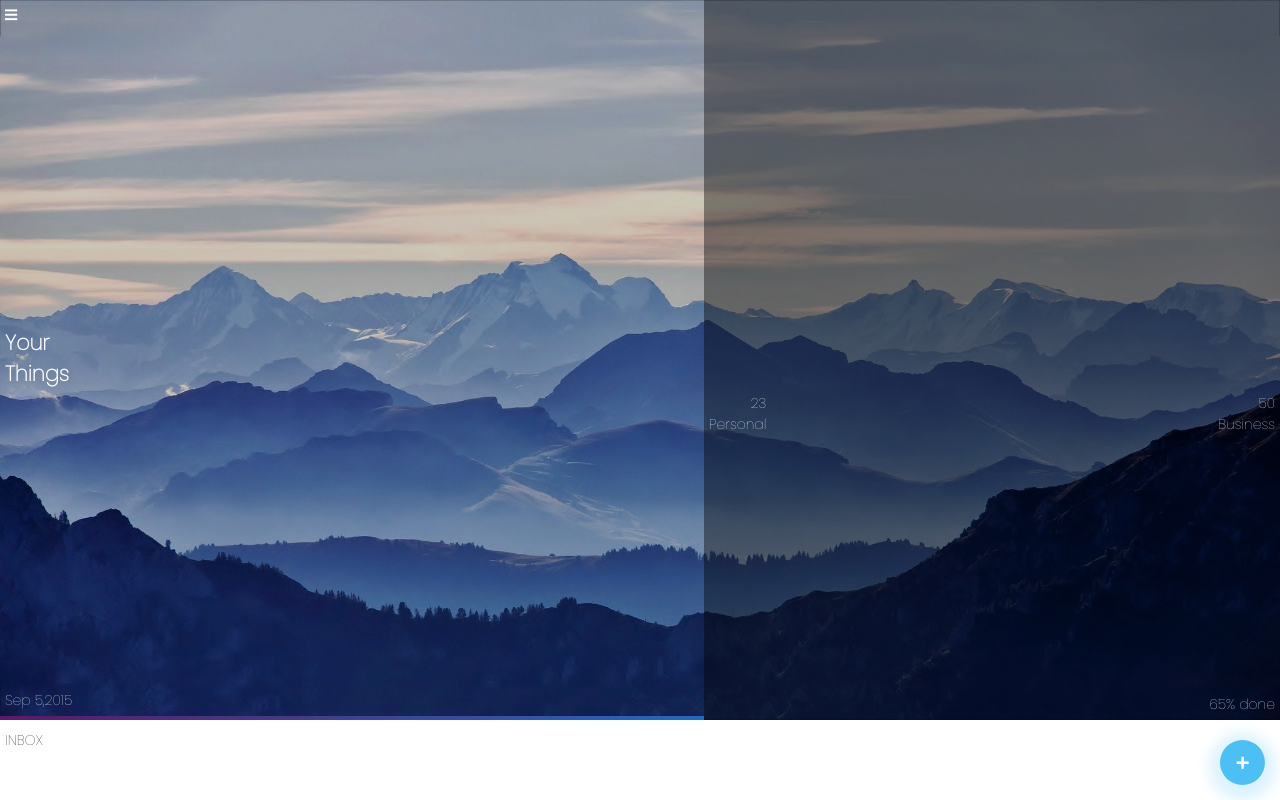
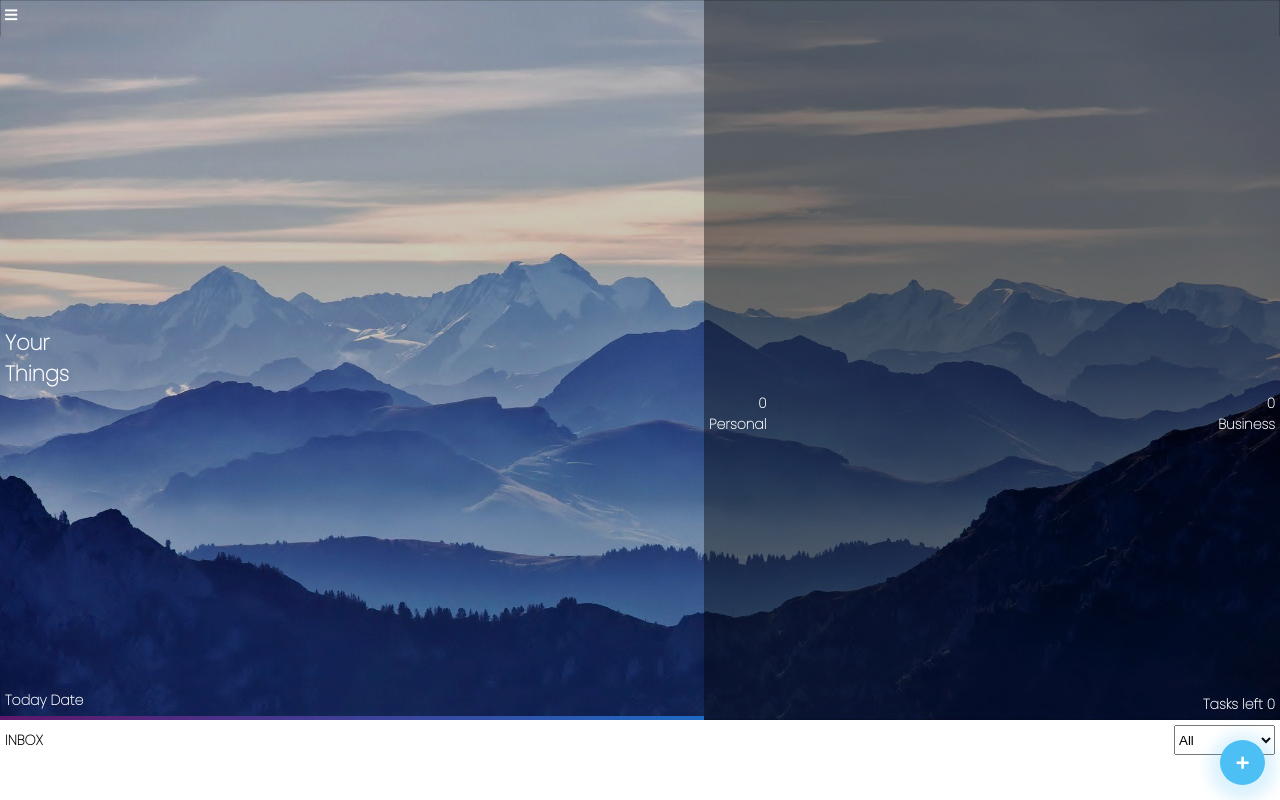
Before and after one commit to VilizarTodorov/TodoApp, a React (Create React App) app: page / in a window 1280 px wide. Built offline with nearby package versions, Linux system fonts and the light colour scheme.

Commit message:
added more functionality and css

```diff
--- a/src/Components/TodoEntry/index.jsx
+++ b/src/Components/TodoEntry/index.jsx
@@ -1,7 +1,18 @@
 import React from "react";
+import { connect } from "react-redux";
+import { completeTodoAction, clearSingleTodoAction } from "../../redux/actions";
 import { images } from "../../utils";
+import "./styles.css";
 
-const TodoEntity = (props) => {
+const TodoEntry = (props) => {
+  const completeTodo = () => {
+    props.completeTodo(props.todoId);
+  };
+
+  const removeTodo = () => {
+    props.removeTodo(props.todoId);
+  };
+
   const image = props.completed ? images.completed : images[props.category];
 
   return (
@@ -13,9 +24,22 @@ const TodoEntity = (props) => {
           <p className="task-location">{props.location}</p>
         </div>
       </div>
-      <div className="time">{props.time}</div>
+      <div className="time-controls-wrapper">
+        <div className="time">{props.time}</div>
+        <div className="controls">
+          <img onClick={completeTodo} src="https://img.icons8.com/nolan/30/checkmark.png" />
+          <img onClick={removeTodo} src="https://img.icons8.com/nolan/30/waste.png" />
+        </div>
+      </div>
     </li>
   );
 };
 
-export default TodoEntity;
+const mapDispatchToProps = (dispatch) => {
+  return {
+    completeTodo: (id) => dispatch(completeTodoAction(id)),
+    removeTodo: (id) => dispatch(clearSingleTodoAction(id)),
+  };
+};
+
+export default connect(null, mapDispatchToProps)(TodoEntry);
--- /dev/null
+++ b/src/Components/TodoEntry/styles.css
@@ -0,0 +1,8 @@
+.time-controls-wrapper {
+  display: flex;
+  flex-direction: column;
+}
+
+.controls {
+  display: flex;
+}
--- a/src/Components/TodoList/index.jsx
+++ b/src/Components/TodoList/index.jsx
@@ -1,6 +1,5 @@
 import React from "react";
 import { connect } from "react-redux";
-import { completeTodoAction } from "../../redux/actions";
 import mainImg from "../../assets/mountain.jpg";
 import AddTodoForm from "../AddTodo";
 import "./styles.css";
@@ -10,7 +9,7 @@ import TodoEntry from "../TodoEntry";
 class TodoList extends React.Component {
   constructor(props) {
     super(props);
-    this.state = { active: false, menuActive: false };
+    this.state = { active: false, menuActive: false, categoryToFilter: "all" };
   }
 
   expand = () => {
@@ -29,9 +28,50 @@ class TodoList extends React.Component {
     });
   };
 
+  onChange = (event) => {
+    this.setState({ categoryToFilter: event.target.value });
+  };
+
+  filterOutTasks = (categoryToFilter) => {
+    switch (categoryToFilter) {
+      case "all":
+        return this.props.todos;
+      case "personal":
+        return this.props.todos.filter((x) => x.category === "personal");
+
+      case "business":
+        return this.props.todos.filter((x) => x.category === "business");
+
+      case "completed":
+        return this.props.todos.filter((x) => x.completed === true);
+
+      case "uncompleted":
+        return this.props.todos.filter((x) => x.completed === false);
+
+      default:
+        break;
+    }
+  };
+
   render() {
-    // const taskList = this.props.todos.map();
-    console.log(this.props)
+    const personalCount = this.props.todos.filter((x) => x.category === "personal").length;
+    const businessCount = this.props.todos.length - personalCount;
+    const tasksLeft = this.props.todos.filter((x) => x.completed === false).length;
+    const completedCount = this.props.todos.length - tasksLeft;
+    const { categoryToFilter } = this.state;
+
+    const filteredTasks = this.filterOutTasks(categoryToFilter);
+    const taskList = filteredTasks.map((x, index) => (
+      <TodoEntry
+        key={index}
+        todoId={x.id}
+        completed={x.completed}
+        category={x.category}
+        taskName={x.title}
+        location={x.place}
+        time={x.time}
+      ></TodoEntry>
+    ));
 
     return (
       <main className="App-Todo">
@@ -50,32 +90,45 @@ class TodoList extends React.Component {
                 Things
               </h1>
               <div className="current-date">
-                <p>Sep 5,2015</p>
+                <p>Today Date</p>
               </div>
             </section>
             <aside className="content right-part">
               <div className="tasks-count">
                 <div className="tasks personal">
-                  <span className="personal-task-count count">23</span>
+                  <span className="personal-task-count count">{personalCount}</span>
                   <p>Personal</p>
                 </div>
                 <div className="tasks business">
-                  <span className="business-task-count count">50</span>
+                  <span className="business-task-count count">{businessCount}</span>
                   <p>Business</p>
                 </div>
               </div>
               <div className="percentage">
-                <p className="percentage-done">65% done</p>
+                <p className="percentage-done">Tasks left {tasksLeft}</p>
               </div>
             </aside>
           </div>
         </div>
         <div className="todo-body">
-          <p className="inbox">INBOX</p>
-          <ul className="tasks-list">
-           {/* {taskList} */}
-          </ul>
-          <p className="completed">completed 5</p>
+          <div className="filter-container">
+            <p className="inbox">INBOX</p>
+            <select
+              className="filter-category"
+              name="filter-category"
+              id="filter-category"
+              value={categoryToFilter}
+              onChange={this.onChange}
+            >
+              <option value="all">All</option>
+              <option value="business">Business</option>
+              <option value="personal">Personal</option>
+              <option value="completed">Completed</option>
+              <option value="uncompleted">Uncompleted</option>
+            </select>
+          </div>
+          <ul className="tasks-list">{taskList}</ul>
+          <p className="completed">completed {completedCount}</p>
         </div>
 
         <div onClick={this.expand} className="add-new-task icon-container">
@@ -94,10 +147,4 @@ const mapStateToPros = (state) => {
   };
 };
 
-const mapDispatchToProps = (dispatch) => {
-  return {
-    completeTodo: (id) => dispatch(completeTodoAction(id)),
-  };
-};
-
-export default connect(mapStateToPros, mapDispatchToProps)(TodoList);
+export default connect(mapStateToPros, null)(TodoList);
--- a/src/Components/TodoList/styles.css
+++ b/src/Components/TodoList/styles.css
@@ -4,6 +4,7 @@
   display: flex;
   flex-direction: column;
   overflow: hidden;
+  font-weight: bold;
 }
 
 .todo-head {
@@ -116,7 +117,6 @@
 }
 
 .todo-body {
-  position: relative;
   display: flex;
   flex-grow: 1;
   padding: 5px;
@@ -140,12 +140,12 @@
 }
 
 .todo-entry {
-  height: 70px;
+  padding-bottom: 5px;
+  margin-bottom: 5px;
   width: 90%;
   justify-content: space-between;
   align-items: center;
   display: flex;
-  font-weight: bold;
   border-bottom: 1px solid gray;
 }
 
@@ -206,3 +206,8 @@
 .fa-plus {
   color: white;
 }
+
+.filter-container {
+  display: flex;
+  justify-content: space-between;
+}
--- a/src/Components/TodoMenu/styles.css
+++ b/src/Components/TodoMenu/styles.css
@@ -9,7 +9,6 @@
   transition: all 0.4s ease-in-out;
   color: white;
   z-index: 6;
-  font-weight: bold;
 }
 
 .todo-menu.menu-active {
--- a/src/css/typography.css
+++ b/src/css/typography.css
@@ -4,3 +4,10 @@ html {
   font-family: "Poppins", sans-serif;
   font-size: 14px;
 }
+
+
+@media(max-width:281px){
+  html{
+    font-size: 13px;
+  }
+}
--- a/src/redux/reducer.js
+++ b/src/redux/reducer.js
@@ -8,7 +8,12 @@ const rootReducer = (state = INITIAL_STATE, action) => {
       return [...state, { id: action.payload.id, ...action.payload.content }];
 
     case actionTypes.COMPLETE_TODO:
-      return state.map((todo) => (todo.id === action.payload.id ? (todo.completed = !todo.completed) : todo));
+      return state.map((todo) => {
+        if (todo.id === action.payload.id) {
+          todo.completed = true;
+        }
+        return todo;
+      });
 
     case actionTypes.CLEAR_ALL:
       return INITIAL_STATE;
@@ -22,6 +27,9 @@ const rootReducer = (state = INITIAL_STATE, action) => {
         return todo;
       });
 
+    case actionTypes.CLEAR_SINGLE_TODO:
+      return state.filter((todo) => todo.id !== action.payload.id);
+
     default:
       return state;
   }
--- a/src/utils/index.jsx
+++ b/src/utils/index.jsx
@@ -1,13 +1,9 @@
 import React from "react";
 
-// export const BUSINESS_TASK_ICON = () => <img src="https://img.icons8.com/nolan/50/task-planning.png" />;
-// export const TASK_COMPLETED_ICON = () => <img src="https://img.icons8.com/nolan/50/taskCompleted.png" />;
-// export const PERSONAL_TASK_ICON = () => <img src="https://img.icons8.com/nolan/50/personal-growth.png" />;
-
 export const images = {
-  personal: <img src="https://img.icons8.com/nolan/50/task-planning.png" alt="personal task image" />,
-  business: <img src="https://img.icons8.com/nolan/50/task-planning.png" alt="business task image" />,
-  completed: <img src="https://img.icons8.com/nolan/50/taskCompleted.png" alt="completed task image" />,
+  personal: <img src="https://img.icons8.com/nolan/50/personal-growth.png" alt="personal task img" />,
+  business: <img src="https://img.icons8.com/nolan/50/task-planning.png" alt="business task img" />,
+  completed: <img src="https://img.icons8.com/nolan/50/check-all.png" alt="completed task img" />,
 };
 
 export const X_SVG = () => {
```
Also changed, not shown: 1 other file (tests, documents, lock files or other folders).
